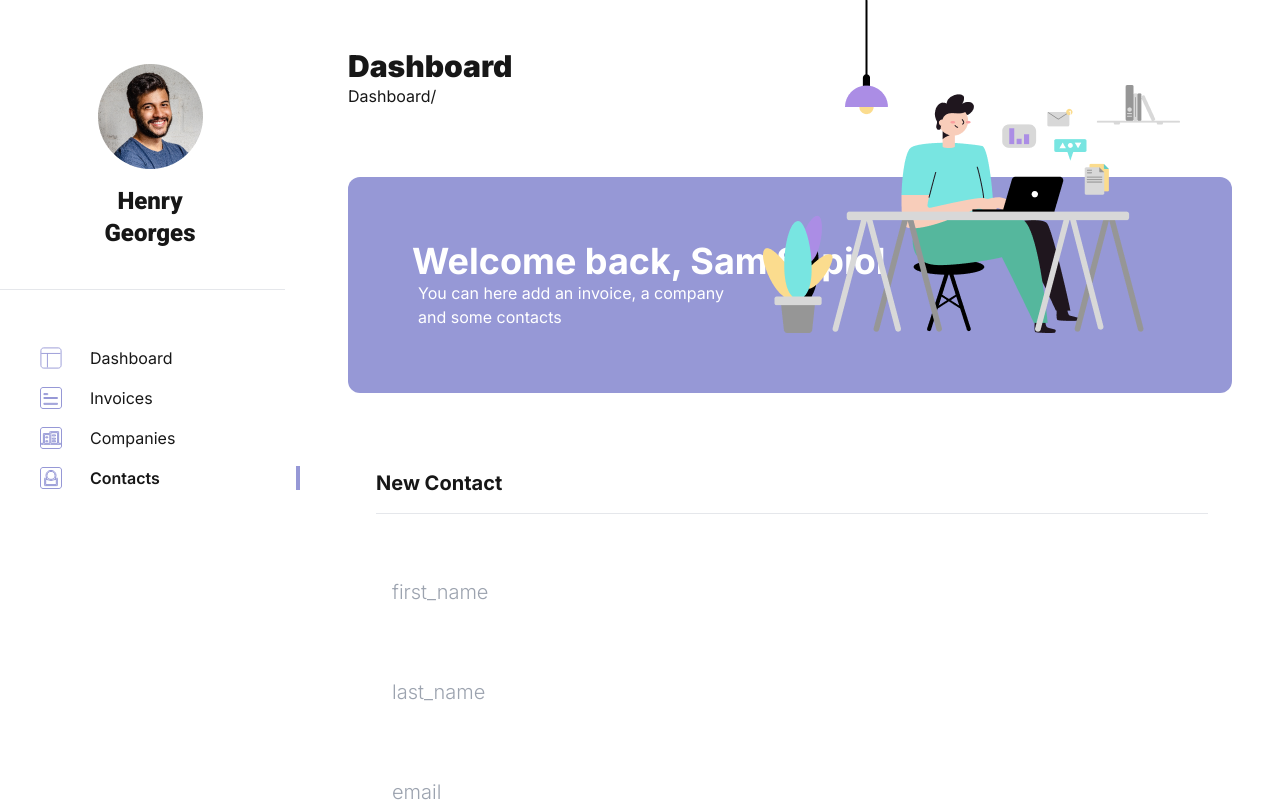
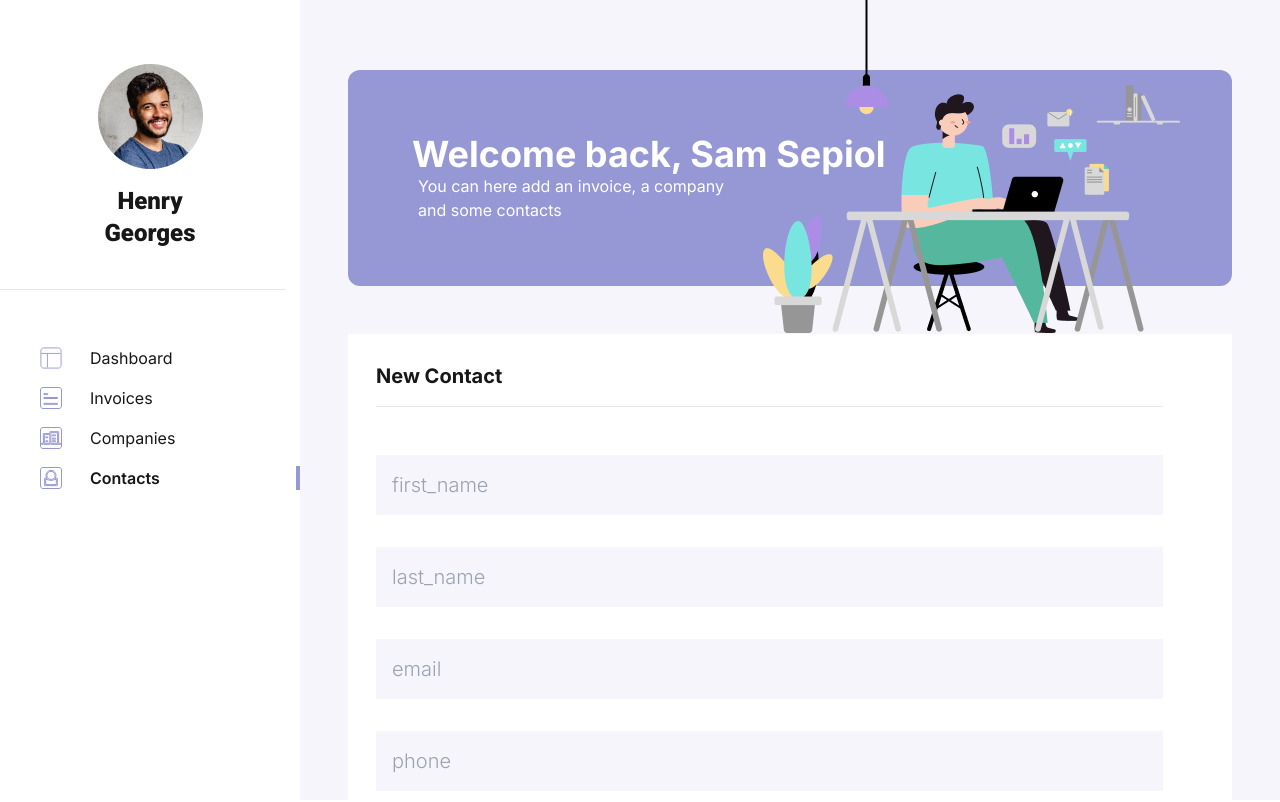
Before and after one commit to sam-sepiol1/cogip-client, a Next.js app: page /dashboard_contacts in a window 1280 px wide. Shown: the top 802 px of the page. Built offline with nearby package versions, Linux system fonts and the light colour scheme.

Commit message:
FRONT : Add requested changes

```diff
--- a/app/components/New_entry_form.tsx
+++ b/app/components/New_entry_form.tsx
@@ -5,18 +5,18 @@ interface Props {
 
 export default function New_entry_form({ title, fields }: Props) {
     return (
-        <main className="flex flex-col ml-12 p-7 dashboard_form">
+        <main className="flex flex-col ml-12 p-7 dashboard_form mr-12 bg-white">
             <h1 className="text-xl font-bold mb-4">{title}</h1>
             <hr className="w-[95%] mb-12"/>
-            <form action="" method="post" className="flex flex-col w-full gap-10">
+            <form action="" method="post" className="flex flex-col gap-8">
                 {fields.map((field) => {
                     return (
-                        <div key={field} className="w-full">
-                            <input className="p-4 w-full font-light text-xl" type="text" name={field} id={field} placeholder={field} required />
+                        <div key={field} className="w-[95%]">
+                            <input className="dashboard_background p-4 w-full font-light text-xl" type="text" name={field} id={field} placeholder={field} required />
                         </div>
                     );
                 })}
-                <button className="bg-[#9698D6] text-white p-4" type="submit">Save</button>
+                <button className="bg-[#9698D6] text-white p-4 w-[95%]" type="submit">Save</button>
             </form>
         </main>
     );
--- a/app/dashboard_contacts/page.tsx
+++ b/app/dashboard_contacts/page.tsx
@@ -4,10 +4,10 @@ import New_entry_form from '../components/New_entry_form';
 
 export default function Dashboard_contacts() {
 	return (
-		<main>
+		<main className=''>
 			<div className='flex'>
 				<Dashboard_menu />
-				<div className='flex flex-col ml-[300px] w-full'>
+				<div className='flex flex-col ml-[300px] w-full dashboard_background h-screen justify-center '>
 					<Dashboard_header />
 					<New_entry_form title='New Contact' fields={['first_name', 'last_name', 'email', 'phone']} />
 				</div>
--- a/app/globals.css
+++ b/app/globals.css
@@ -141,6 +141,14 @@ body {
   font-family: 'Inter', sans-serif;
 }
 
+.dashboard_menu {
+  background-color: white;
+}
+
 .dashboard-menu-name {
   font-family: 'Roboto', sans-serif;
 }
+
+.dashboard_background {
+  background-color: #F5F5FB;
+}
```
